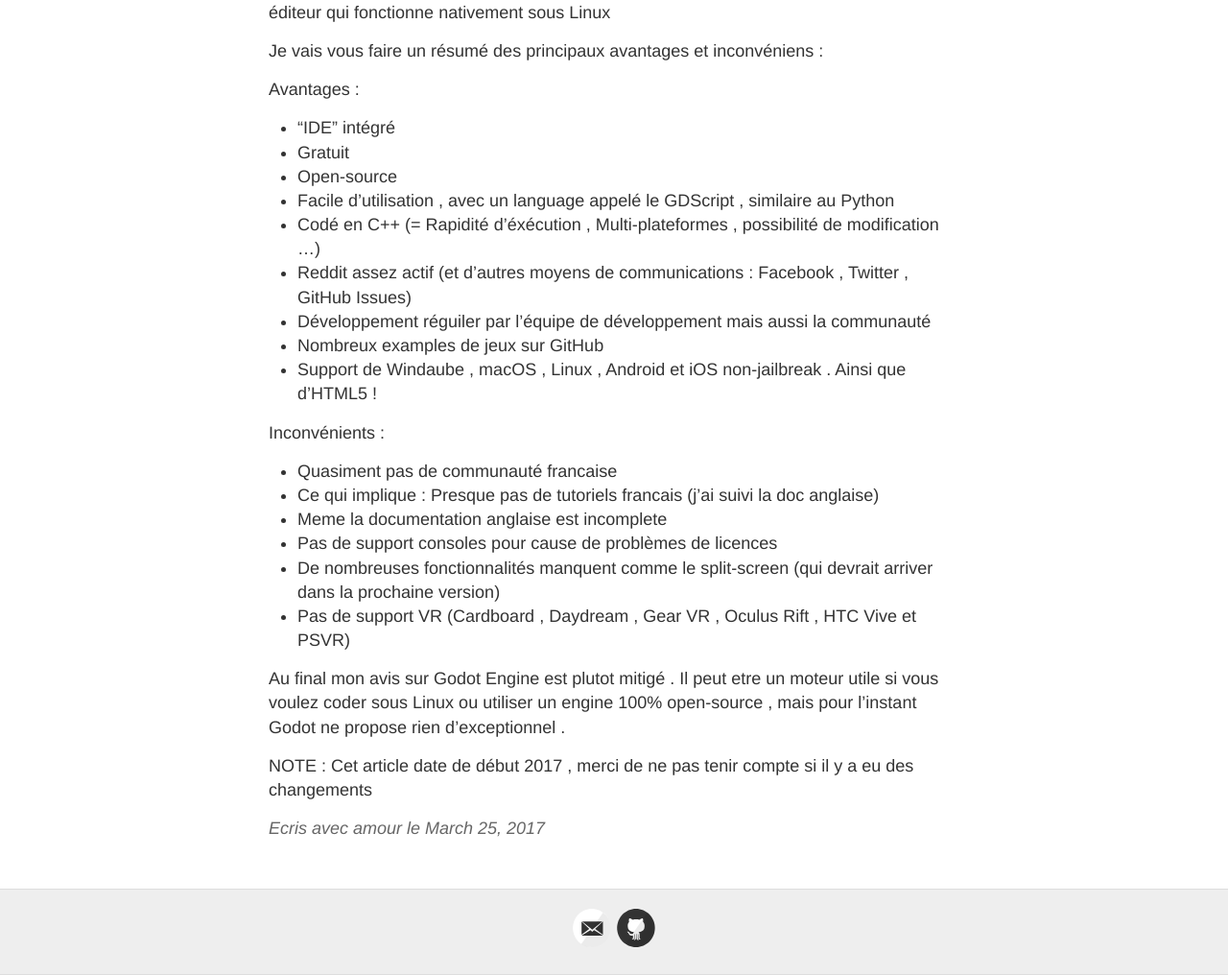
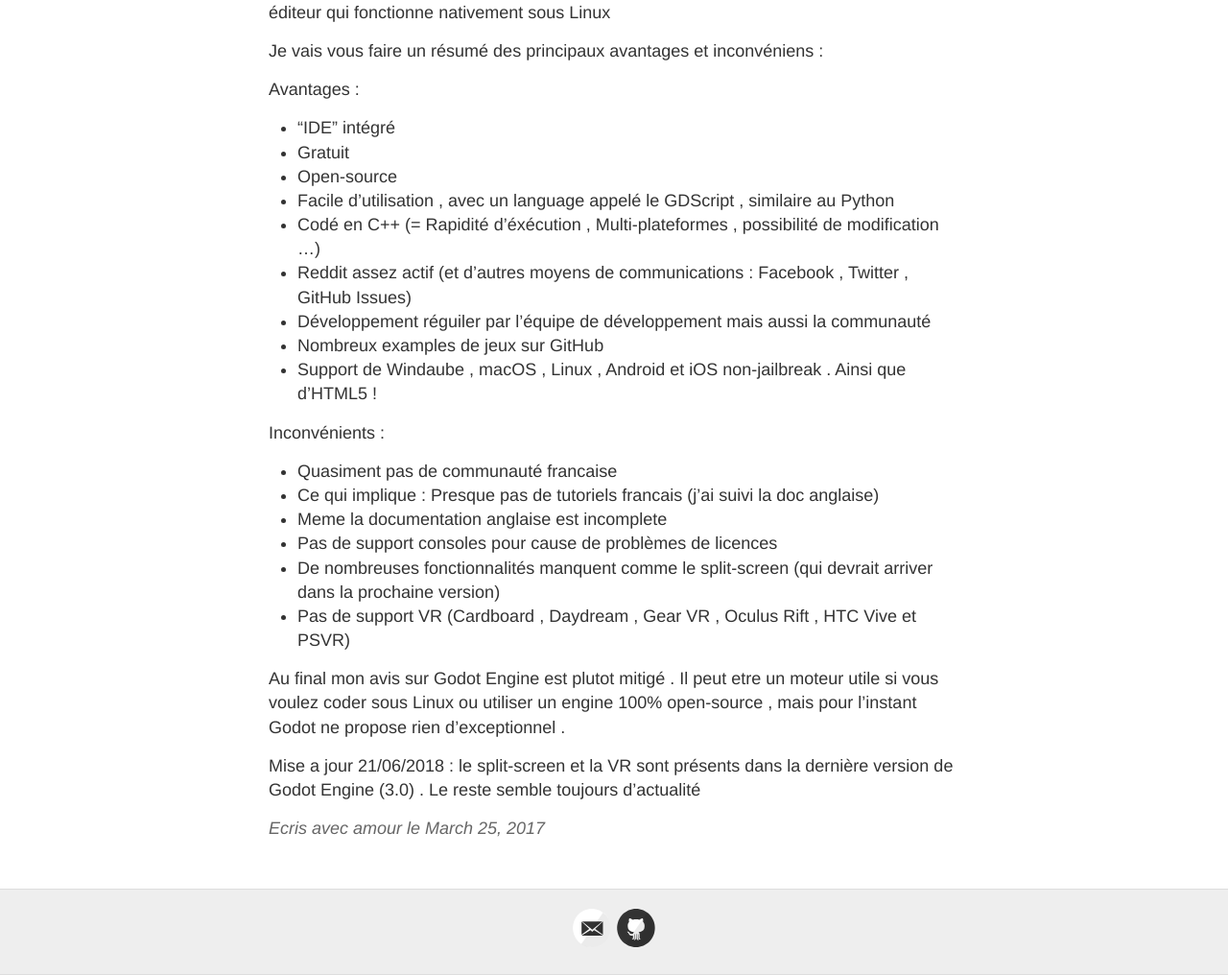
Before and after one commit to extrasnacc/extrasnacc.github.io, a Jekyll site: the page built from _posts/2017-03-25-Godot-Engine.md, in a window 1280 px wide and 1400 px high, scrolled down 255 px. Shown: the part 384-1400 px from the top of the window at 96% size. Built offline with Jekyll 4.4.1, drawn with Linux system fonts in a browser that asks for light colours; some of the changed text lies outside the part shown.

Commit message:
Update 2017-03-25-Godot-Engine.md

```diff
--- a/_posts/2017-03-25-Godot-Engine.md
+++ b/_posts/2017-03-25-Godot-Engine.md
@@ -9,7 +9,7 @@
 
 ![Logo de Godot ENGINE](https://godotengine.org/themes/godotengine/assets/logo.svg)
 
-C'est une alternative intéressante a Unreal Engine et Unity 3D qui a l'avnatage d'avoir un éditeur qui fonctionne nativement sous Linux
+C'est une alternative intéressante a Unreal Engine et Unity 3D qui a l'avantage d'avoir un éditeur qui fonctionne nativement sous Linux
 
 Je vais vous faire un résumé des principaux avantages et inconvéniens :
 
@@ -36,4 +36,4 @@
 
 Au final mon avis sur Godot Engine est plutot mitigé . Il peut etre un moteur utile si vous voulez coder sous Linux ou utiliser un engine 100% open-source , mais pour l'instant Godot ne propose rien d'exceptionnel .
 
-NOTE : Cet article date de début 2017 , merci de ne pas tenir compte si il y a eu des changements
+Mise a jour 21/06/2018 : le split-screen et la VR sont présents dans la dernière version de Godot Engine (3.0) . Le reste semble toujours d'actualité
```
